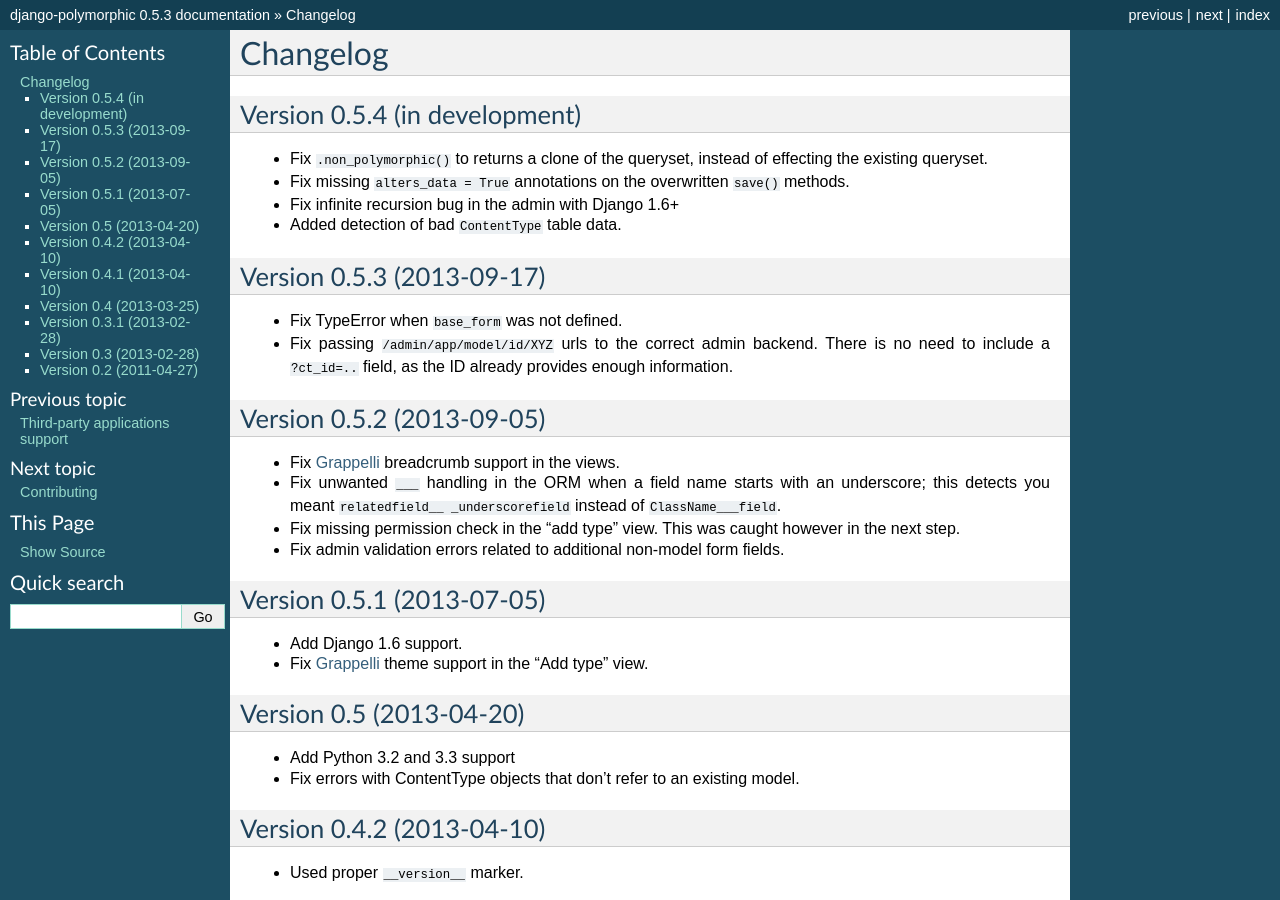
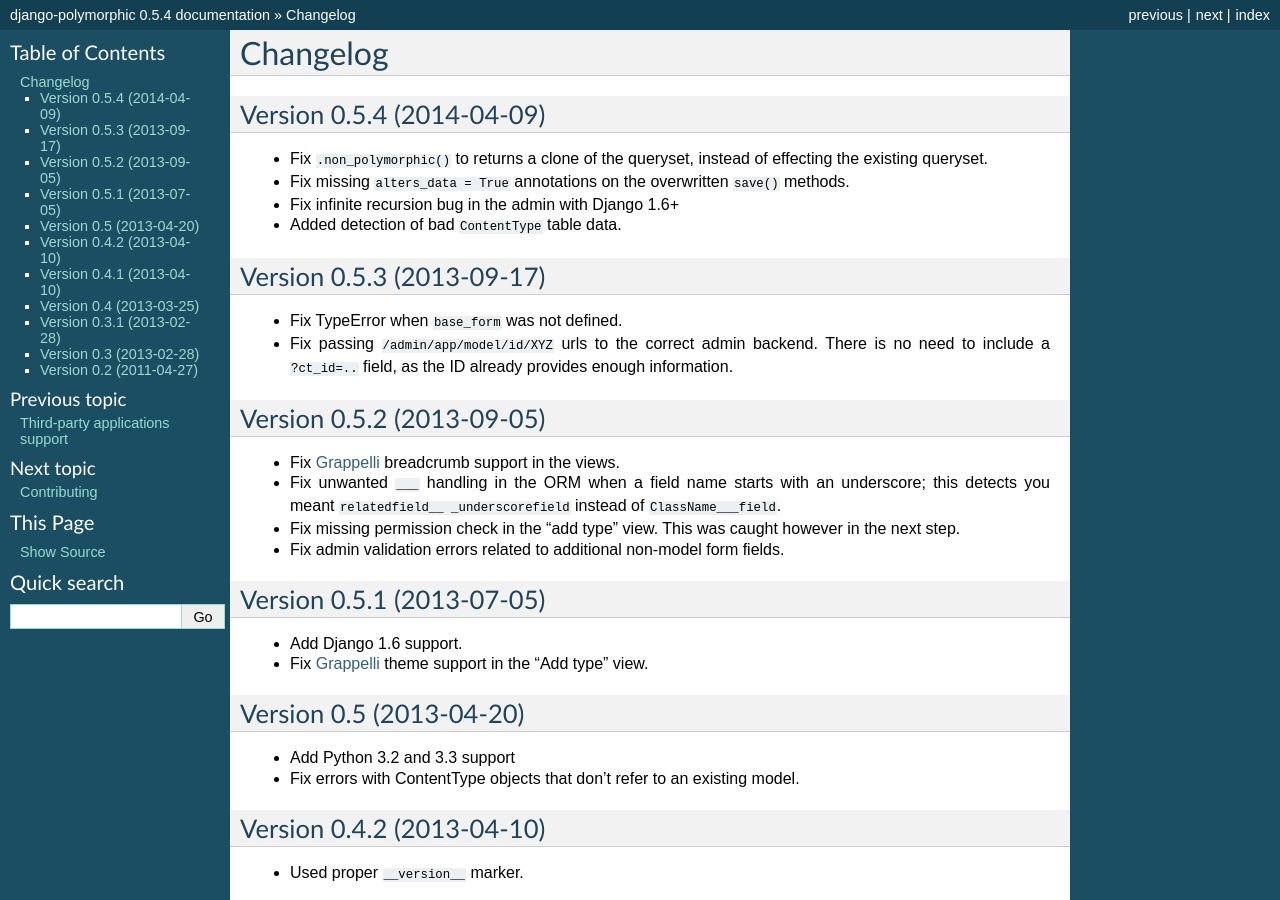
Before and after one commit to jazzband/django-polymorphic, a Sphinx documentation site: the page built from docs/changelog.rst, in a window 1280 px wide and 900 px high. Built offline with Sphinx 7.4.7, drawn with Linux system fonts in a browser that asks for light colours; some of the changed text lies outside the part shown.

Commit message:
bump version and changelog

```diff
--- a/docs/changelog.rst
+++ b/docs/changelog.rst
@@ -1,8 +1,8 @@
 Changelog
 ==========
 
-Version 0.5.4 (in development)
-------------------------------
+Version 0.5.4 (2014-04-09)
+--------------------------
 
 * Fix ``.non_polymorphic()`` to returns a clone of the queryset, instead of effecting the existing queryset.
 * Fix missing ``alters_data = True`` annotations on the overwritten ``save()`` methods.
--- a/docs/conf.py
+++ b/docs/conf.py
@@ -54,9 +54,9 @@
 # built documents.
 #
 # The short X.Y version.
-version = '0.5.3'
+version = '0.5.4'
 # The full version, including alpha/beta/rc tags.
-release = '0.5.3'
+release = '0.5.4'
 
 # The language for content autogenerated by Sphinx. Refer to documentation
 # for a list of supported languages.
--- a/polymorphic/__version__.py
+++ b/polymorphic/__version__.py
@@ -11,4 +11,4 @@
     6. git commit
     7. push to github
 """
-__version__ = "0.5.3"
+__version__ = "0.5.4"
```
